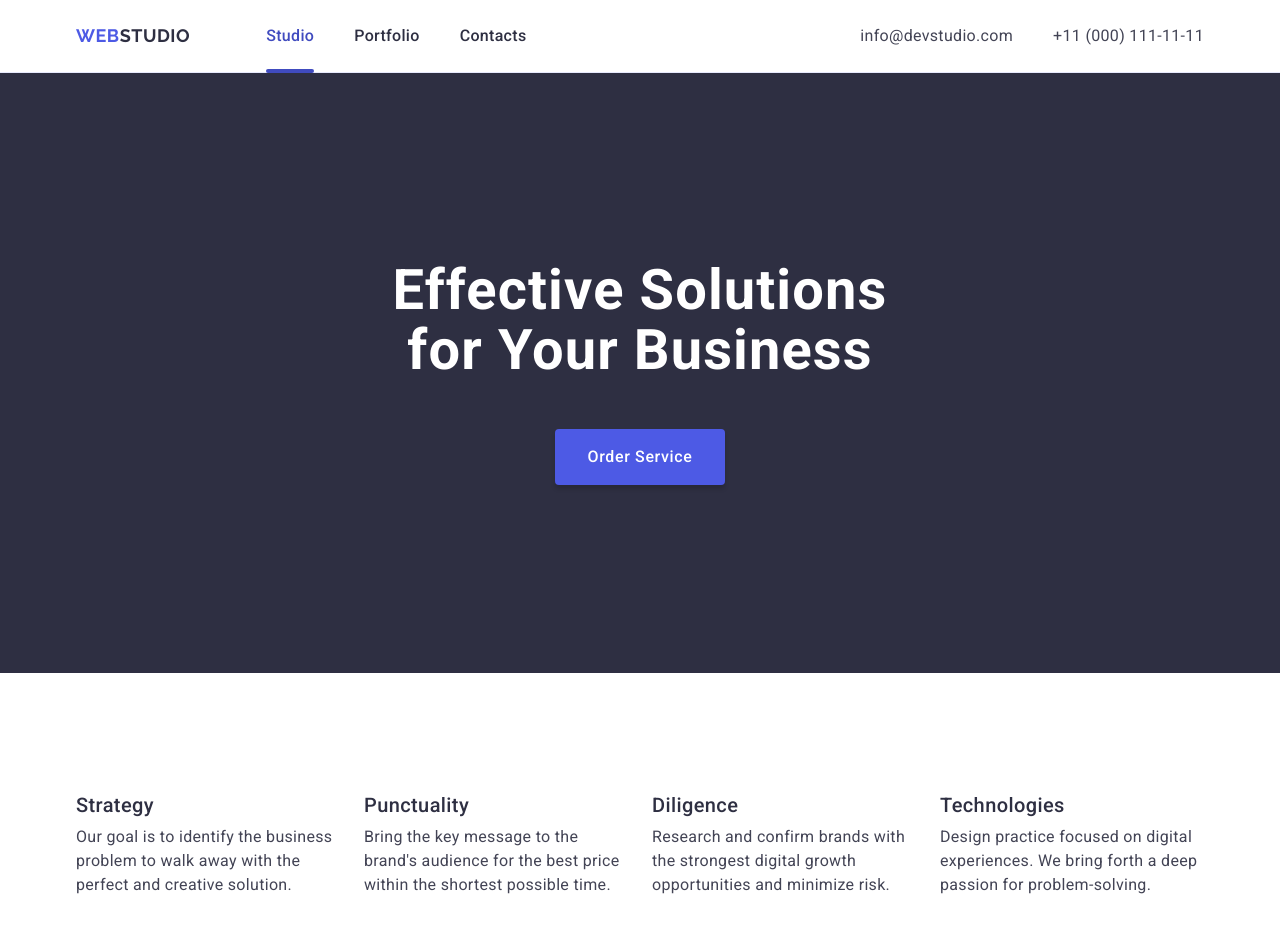
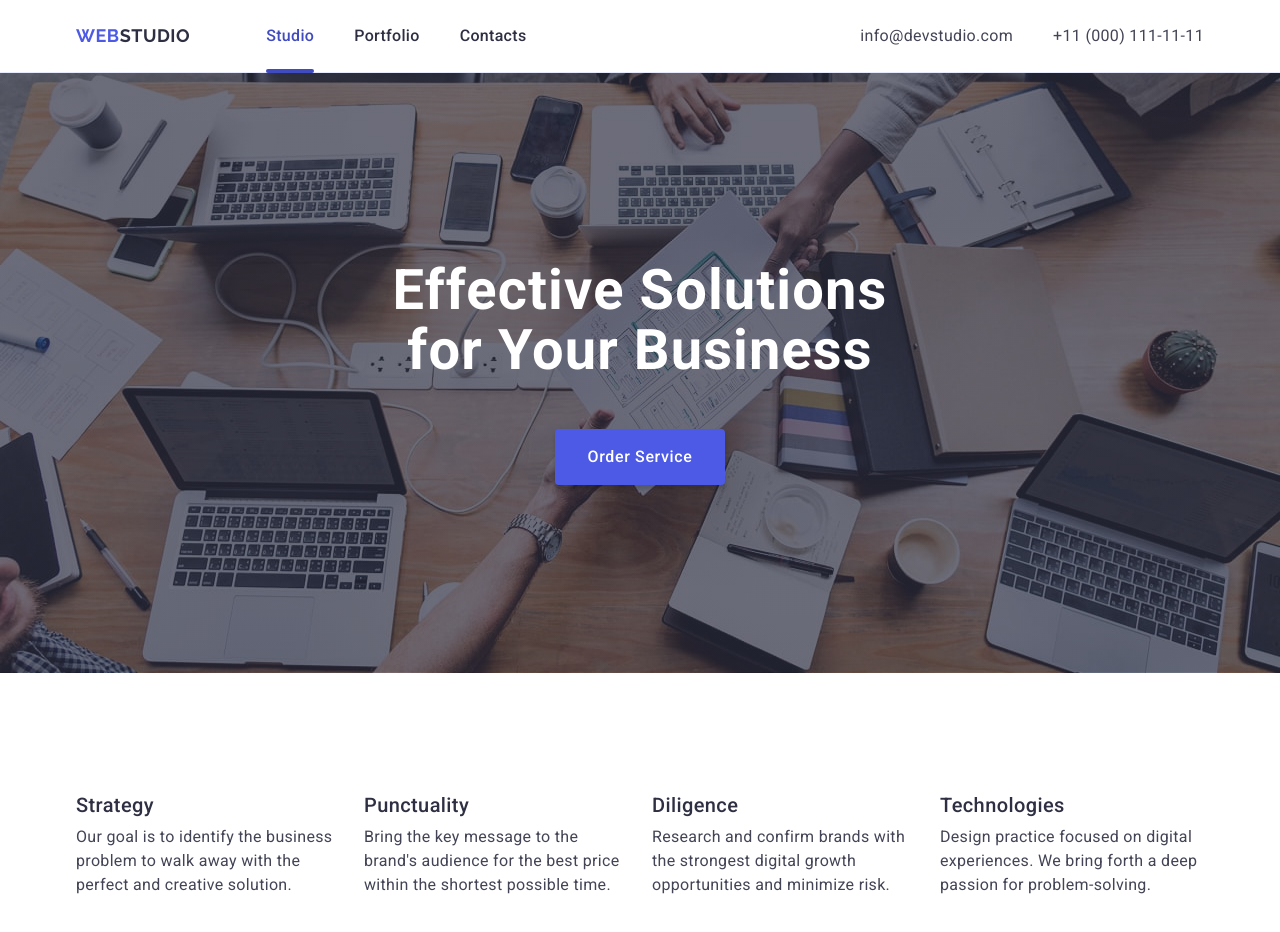
Before and after one commit to Artemmm008/goit-markup-hw-04, a plain HTML site: page index.html in a window 1280 px wide. Shown: the top 932 px of the page. Drawn offline with nearby package versions, Linux system fonts and the light colour scheme.

Commit message:
section 1

```diff
--- a/css/styles.css
+++ b/css/styles.css
@@ -144,8 +144,13 @@ margin-left: auto;
 }
 
 .start {
-    background: #2e2f42;
     padding: 188px 0;
+    background-image: linear-gradient(rgba(46, 47, 66, 0.7), rgba(46, 47, 66, 0.7)), url(../images/img11.jpg);
+max-width: 1440px;
+background-repeat: no-repeat;
+background-position: center;
+background-size: cover;
+margin: 0 auto;
 }
 
 .start-title {
@@ -180,7 +185,7 @@ min-width: 169px;
 
 .start-button:hover,
 .start-button:focus {
-    background-color: #404BBF
+    background-color: #404BBF;
 }
 
 .visually-hidden {
```
Also changed, not shown: images/img11.jpg (added).
